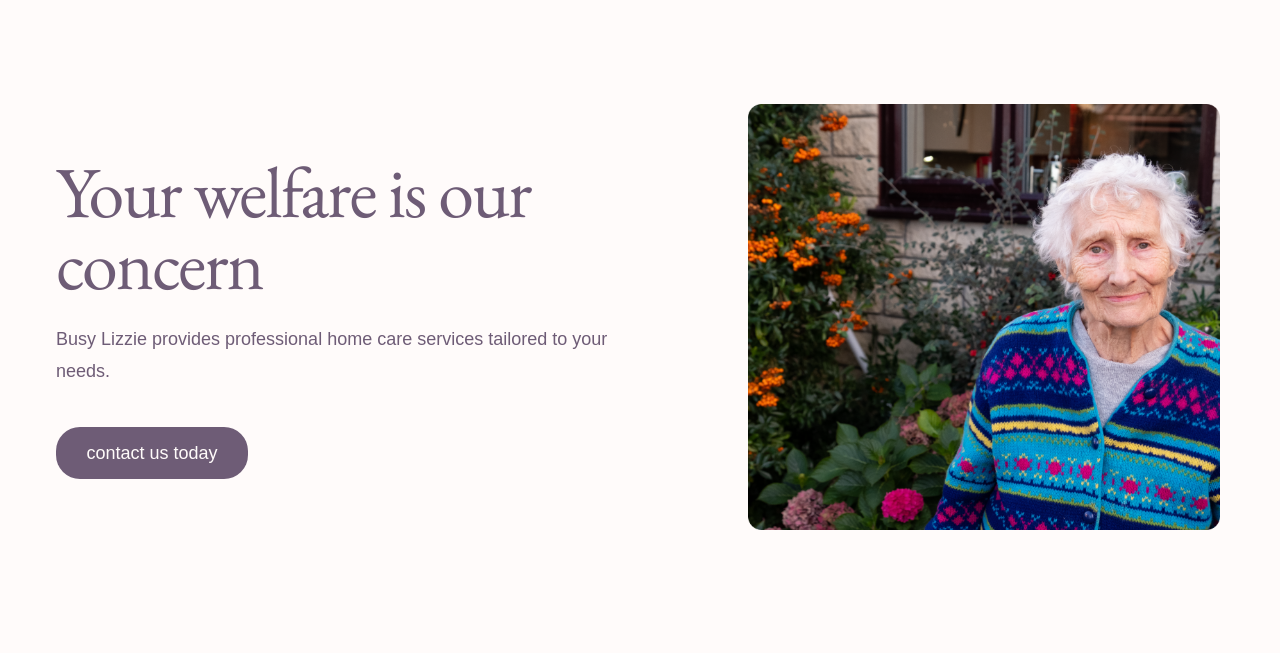
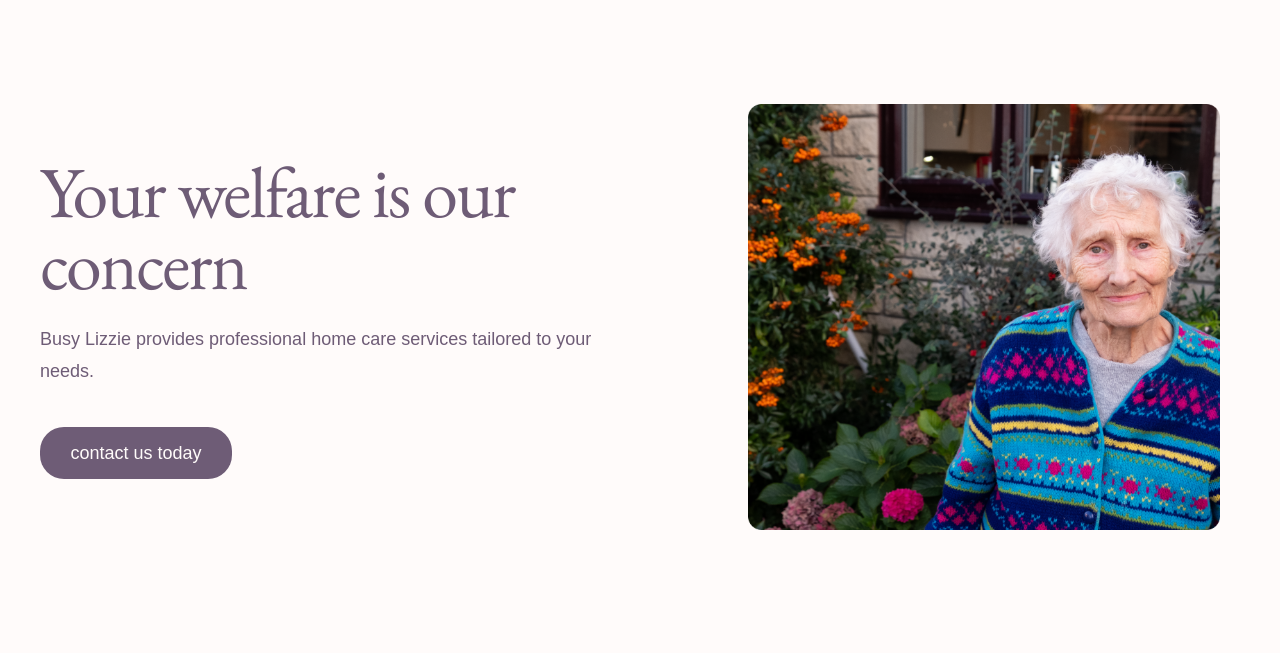
Before and after one commit to Pixsel8/busylizzie, a Gatsby site: page / in a window 1280 px wide. Shown: the part 144-797 px from the top of the page. Built offline with nearby package versions, Linux system fonts and the light colour scheme; Gatsby itself is replaced by a stand-in of ours; a web font is replaced by a local one.

Commit message:
Fix padding/alignment issue hero

```diff
--- a/src/components/hero.js
+++ b/src/components/hero.js
@@ -8,7 +8,7 @@ const Hero = ({ title, heroImage, description }) => {
     <div className="relative isolate overflow-hidden bg-white max-w-7xl mx-auto">
       <div className="max-w-7xl min-h-[calc(100vh-96px)]  xl:min-h-[calc(100vh-122px)] flex flex-col-reverse items-center justify-center xl:flex-row xl:justify-between p-10">
         <div className="w-auto lg:mx-0 flex md:justify-center">
-          <div className="md:w-4/5 lg:w-4/5 xl:w-full xl:flex xl:flex-col xl:justify-center p-4">
+          <div className="md:w-4/5 lg:w-4/5 xl:w-full xl:flex xl:flex-col xl:justify-center p-4 lg:px-0">
             <h1 className="max-w-2xl mt-10 xl:mt-0">{title}</h1>
             <div className="mt-6 max-w-xl">
               <p>{description}</p>
```
